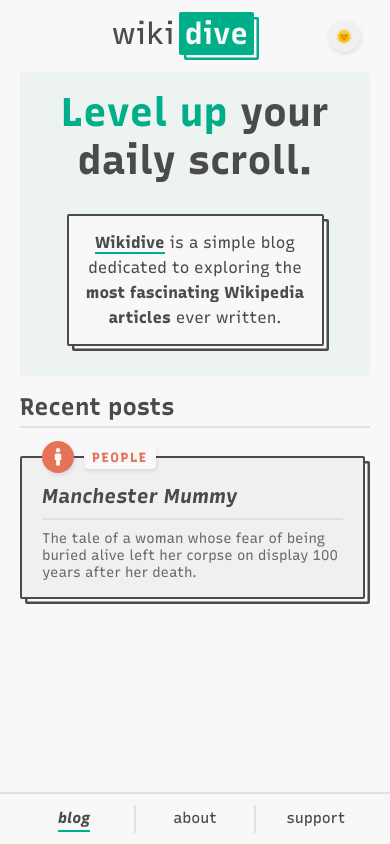
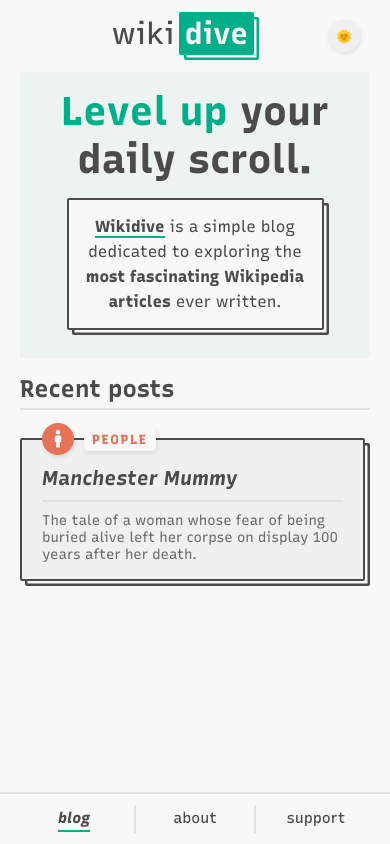
Before and after one commit to mangonaise/wiki-dive, a Next.js app: page / in a window 390 px wide. Built offline with nearby package versions, Linux system fonts and the light colour scheme.

Commit message:
Minor spacing change on mobile homepage

```diff
--- a/pages/styles/Home.module.scss
+++ b/pages/styles/Home.module.scss
@@ -127,13 +127,13 @@
 @media only screen and (max-width: 625px) {
   .landing {
     flex-direction: column;
-    padding-top: 16px;
+    padding: 0 24px 28px;
 
     .catchphrase {
       font-size: 40px;
       text-align: center;
       max-width: 350px;
-      margin-bottom: 30px;
+      margin: 15px 0;
     }
 
     .info {
```
